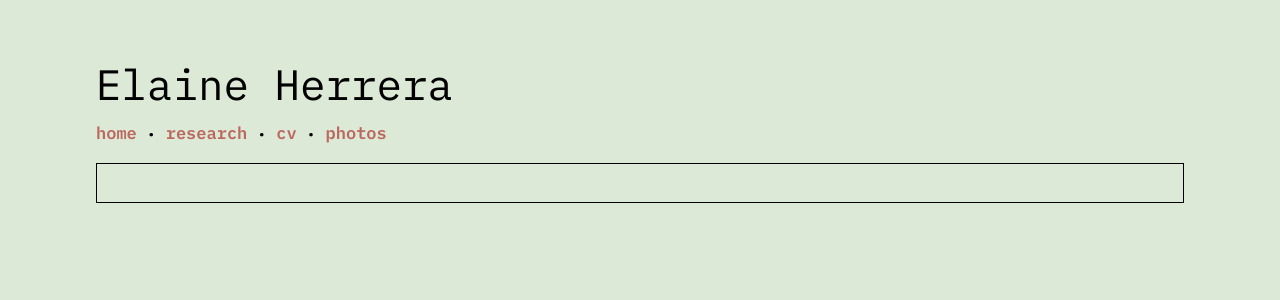
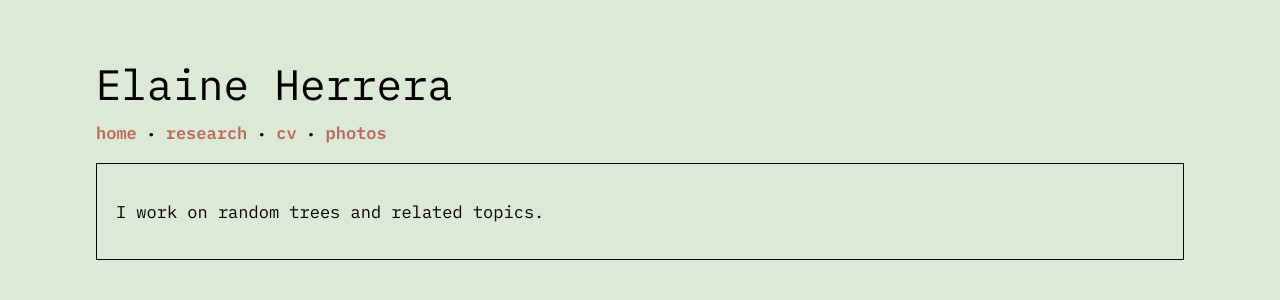
Before and after one commit to elaineherrera/elaineherrera.github.io, a Jekyll site: the page built from research.html, in a window 1280 px wide. Shown: the top 300 px of the page. Built offline with Jekyll 4.4.1, drawn with Linux system fonts in a browser that asks for light colours.

Commit message:
Update research.html

```diff
--- a/research.html
+++ b/research.html
@@ -3,5 +3,9 @@ layout: default
 title: Research
 ---
 <div class="content">
-
+<div class="text">
+    <p>
+  I work on random trees and related topics.
+    </p>
 </div>
+</div>
```
